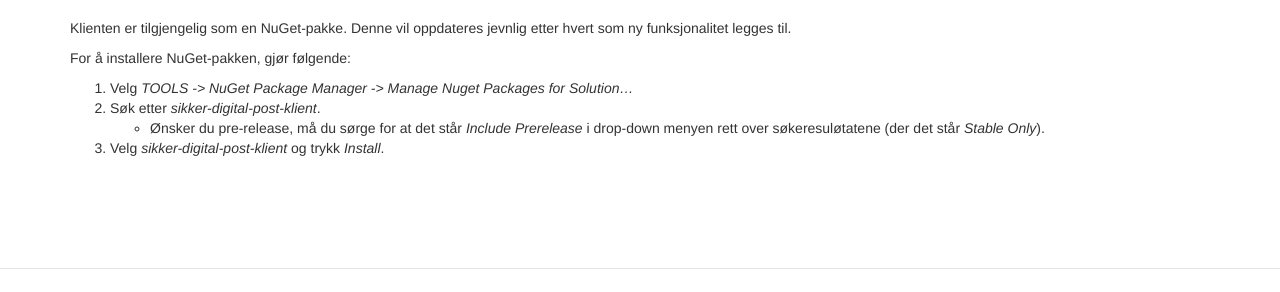
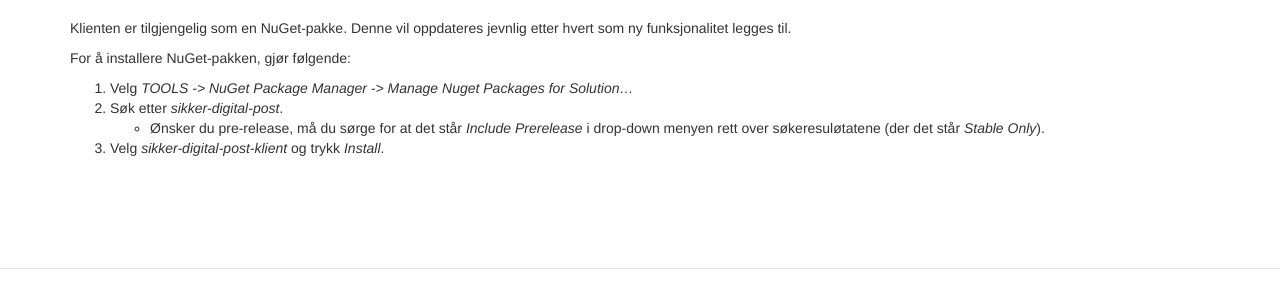
Before and after one commit to difi/sikker-digital-post-klient-dotnet, a Jekyll site: the page built from _doks/hvordan-komme-i-gang.md, in a window 1280 px wide. Shown: the part 428-720 px from the top of the page. Built offline with Jekyll 4.4.1, drawn with Linux system fonts in a browser that asks for light colours; nearby versions of some CDN libraries.

Commit message:
Man skal søke etter sikker-digital-post

```diff
--- a/_doks/hvordan-komme-i-gang.md
+++ b/_doks/hvordan-komme-i-gang.md
@@ -11,6 +11,6 @@ Klienten er tilgjengelig som en NuGet-pakke. Denne vil oppdateres jevnlig etter
 For å installere NuGet-pakken, gjør følgende:
 
 1. Velg _TOOLS -> NuGet Package Manager -> Manage Nuget Packages for Solution..._
-2. Søk etter _sikker-digital-post-klient_.
+2. Søk etter _sikker-digital-post_.
 	* Ønsker du pre-release, må du sørge for at det står _Include Prerelease_ i drop-down menyen rett over søkeresuløtatene (der det står _Stable Only_).
 3. Velg _sikker-digital-post-klient_ og trykk _Install_.
```
